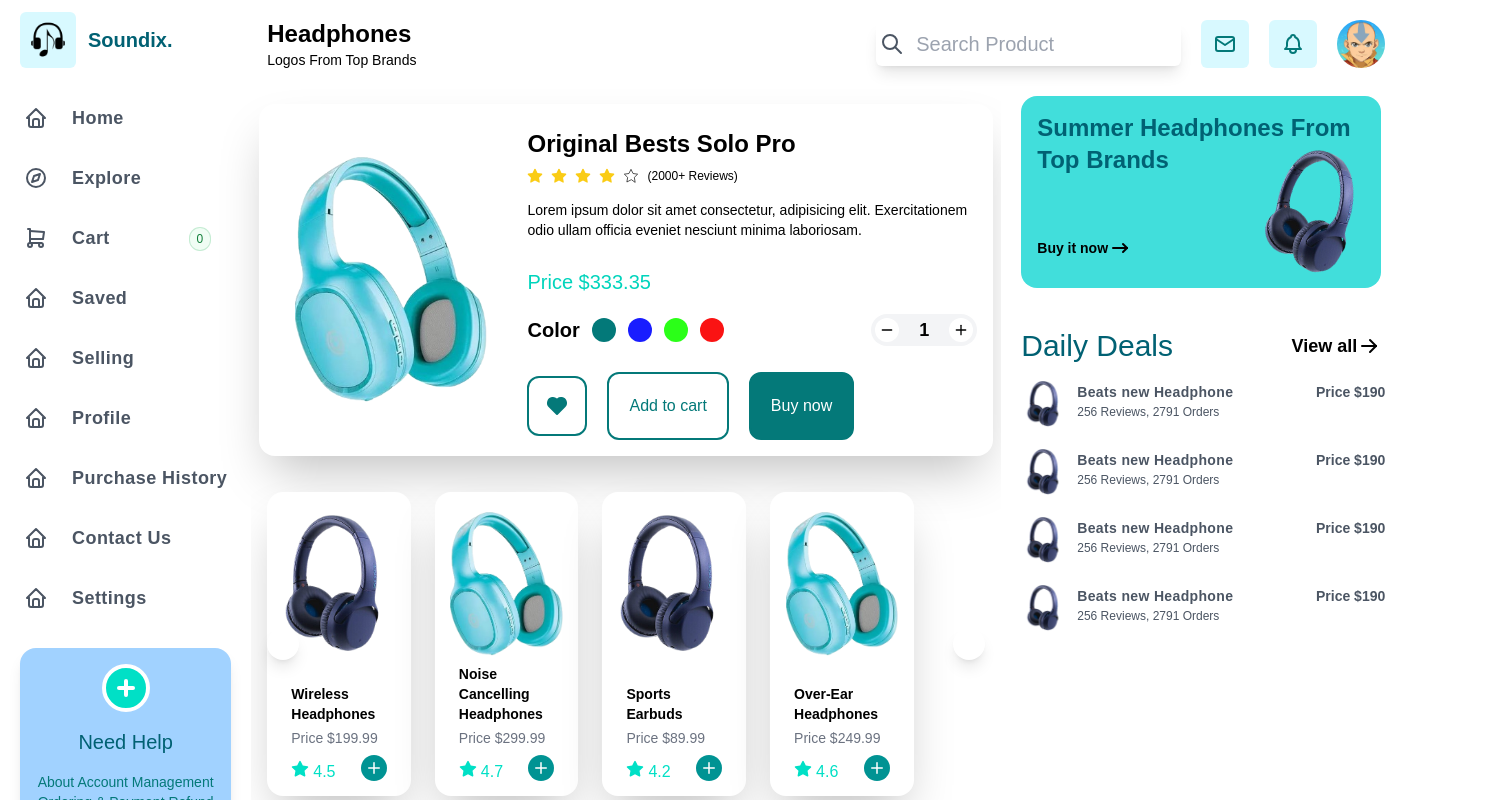
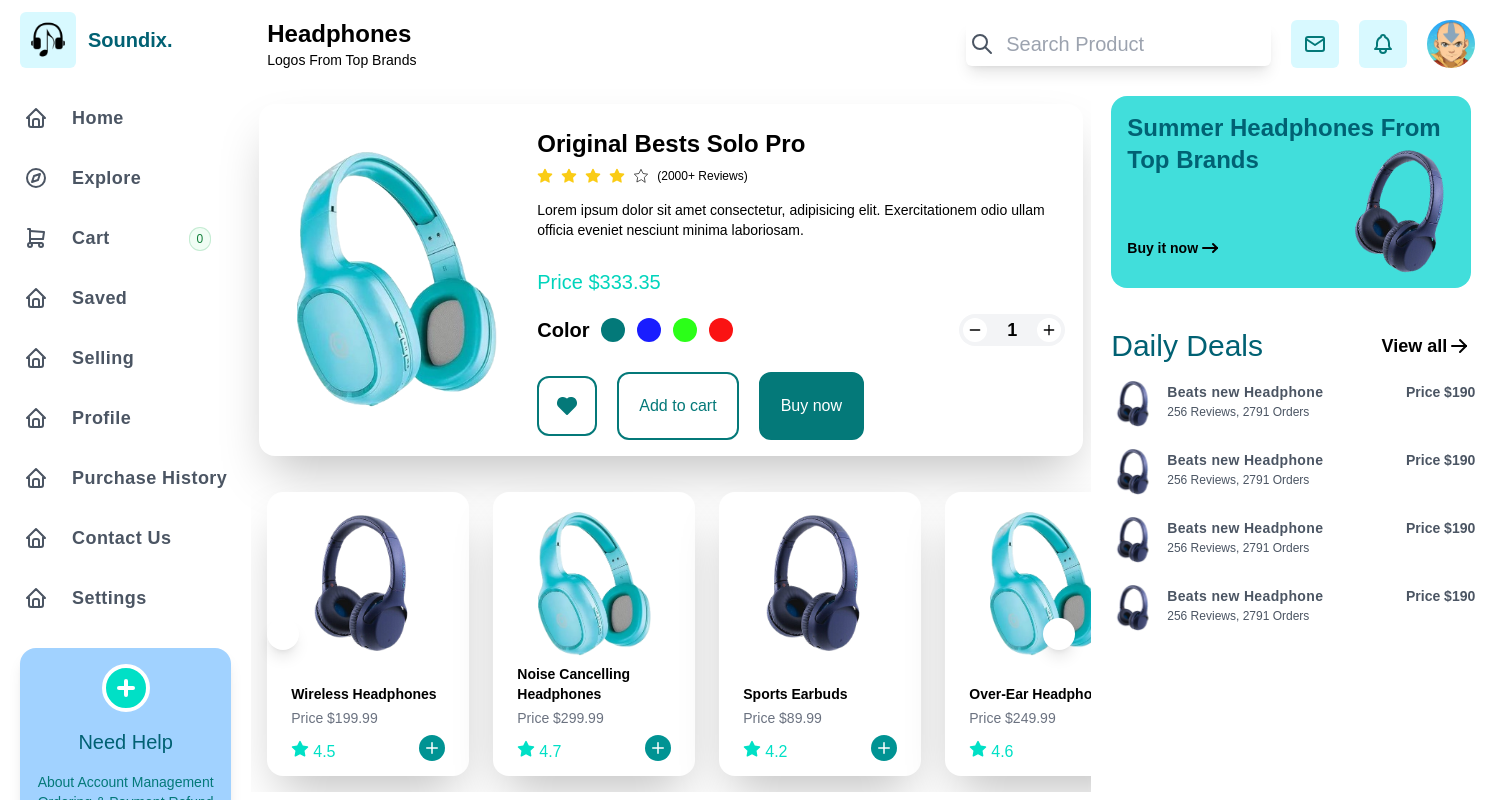
Before and after one commit to Majid-Arab/soundix-tailwind, a Next.js app: page / in a window 1280 px wide. Shown: the top 800 px of the page, 1491 px wide, since content can reach past the window. Built offline with nearby package versions, Linux system fonts and the light colour scheme.

Commit message:
fixed carousel

```diff
--- a/src/components/main/carousel.tsx
+++ b/src/components/main/carousel.tsx
@@ -81,7 +81,7 @@ function Carousel({ setSelectedProduct }: CarouselProps) {
   const addToCart = useCartStore((state) => state.addToCart);
 
   return (
-    <div className="relative overflow-hidden p-4 max-w-[750px]">
+    <div className="relative overflow-hidden p-4 max-w-full">
       <div
         className="flex gap-6 transition-transform duration-700"
         style={{
@@ -91,7 +91,7 @@ function Carousel({ setSelectedProduct }: CarouselProps) {
         {slides.map((slide) => (
           <div
             key={slide.id}
-            className="flex flex-col justify-between items-center gap-6 p-5 xl:gap-0 xl:p-3 bg-white rounded-2xl shadow-2xl w-full sm:w-1/2 md:w-1/3 lg:w-1/4 xl:w-1/5 flex-shrink-0 cursor-pointer"
+            className="flex flex-col justify-between items-center gap-6 p-5 xl:gap-0 xl:p-3 bg-white rounded-2xl shadow-2xl sm:w-1/2 md:w-1/3 lg:w-1/4 flex-shrink-0 cursor-pointer"
             onClick={() => handleProductClick(slide)}
           >
             <div className="w-40 h-40">
```
